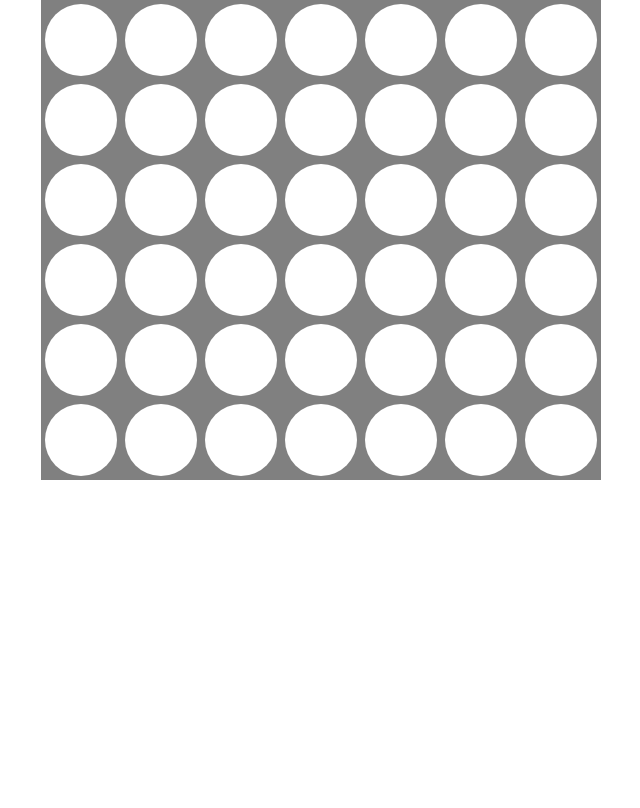
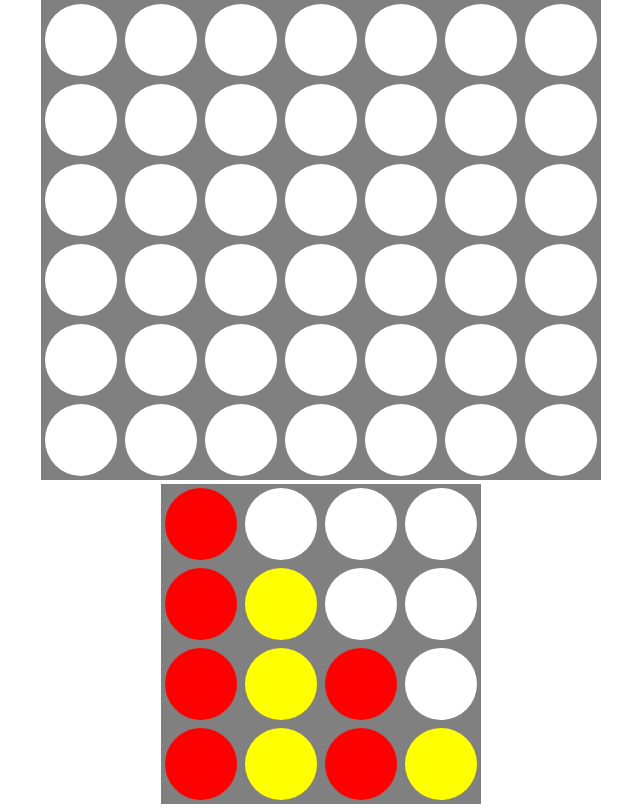
Before and after one commit to game-ai-platform-team/connect-four-board, a React (Create React App) app in the folder app/: page / in a window 1280 px wide. Shown: the whole page, without its empty margins (319-959 px from the left). Built offline with nearby package versions, Linux system fonts and the light colour scheme.

Commit message:
feat: Moves can be given as a matrix

```diff
--- a/app/src/App.tsx
+++ b/app/src/App.tsx
@@ -1,11 +1,12 @@
 import "./App.css";
 import CFourUIPlayable from "./package/CFourUIPlayable";
+import CFourUI from "./package/CFourUI";
 
 function App() {
-    const gameMoves: number[] = []
+    const gameMoves: number[] = [];
 
     function playMove(move: number) {
-        gameMoves.push(move)
+        gameMoves.push(move);
         console.log(move);
     }
 
@@ -17,6 +18,17 @@ function App() {
                 gameMoves={gameMoves}
                 playMove={playMove}
             />
+
+            <CFourUI
+                rows={4}
+                columns={4}
+                moves={[
+                    [1, 1, 1, 1],
+                    [0, 2, 2, 2],
+                    [0, 0, 1, 1],
+                    [0, 0, 0, 2],
+                ]}
+            />
         </div>
     );
 }
--- a/app/src/package/CFourUI.tsx
+++ b/app/src/package/CFourUI.tsx
@@ -1,7 +1,7 @@
 export interface CFourUIProps {
     rows: number;
     columns: number;
-    moves?: number[];
+    moves?: number[] | number[][];
     move_index?: number;
     circle_radius?: number;
     circle_margin?: number;
@@ -42,15 +42,15 @@ const CFourUI = ({
     const style = { backgroundColor: background_color };
     const moveIndex = move_index;
 
-    const createBoardFromMoves = () => {
+    const createBoardFromMoves = (boardMoves: number[]) => {
         const board: number[][] = [];
 
         for (let i = 0; i <= columns; i++) {
             board.push(new Array(rows).fill(0));
         }
 
-        if (moves) {
-            moves.forEach((move, index) => {
+        if (boardMoves) {
+            boardMoves.forEach((move, index) => {
                 if (index >= moveIndex && moveIndex >= 0) {
                     return;
                 }
@@ -102,9 +102,7 @@ const CFourUI = ({
         return circleElement;
     };
 
-    const board = createBoardFromMoves();
-
-    const generateCircles = () => {
+    const generateCircles = (board: number[][]) => {
         const circles: JSX.Element[] = [];
         for (let columnIndex = 0; columnIndex < columns; columnIndex++) {
             for (let rowIndex = 0; rowIndex < rows; rowIndex++) {
@@ -128,6 +126,17 @@ const CFourUI = ({
         return circles;
     };
 
+    let circleArray: JSX.Element[] = [];
+    // Check if moves is number[] or number[][]
+    if (Array.isArray(moves) && Array.isArray(moves[0])) {
+        circleArray = generateCircles(moves as number[][]);
+    } else {
+        const boardFromMoves: number[][] = createBoardFromMoves(
+            moves as number[],
+        );
+        circleArray = generateCircles(boardFromMoves);
+    }
+
     return (
         <div id="cfour-board">
             <svg
@@ -136,7 +145,7 @@ const CFourUI = ({
                 xmlns="http://www.w3.org/2000/svg"
                 style={style}
             >
-                {generateCircles()}
+                {circleArray}
             </svg>
         </div>
     );
--- a/app/src/package/CFourUIPlayable.tsx
+++ b/app/src/package/CFourUIPlayable.tsx
@@ -2,7 +2,7 @@ import { useState } from "react";
 import CFourUI, { CFourUIProps } from "./CFourUI.tsx";
 
 interface CFourUIPlayableProps {
-    gameMoves: number[];
+    gameMoves: number[] | number[][];
     playMove: (move: number) => void;
     active?: boolean;
 }
@@ -21,14 +21,29 @@ const CFourUIPlayable = ({
     active = true,
     gameMoves,
     playMove,
-}: CFourUIProps & CFourUIPlayableProps ) => {
+}: CFourUIProps & CFourUIPlayableProps) => {
     const [currentPlayer, setCurrentPlayer] = useState(1);
 
     const handleColumnClick = (_: number, clickedColumn: number) => {
-        const moveCount = gameMoves.filter(
-            (move) => move === clickedColumn,
-        ).length;
-        if (moveCount < rows && active) {
+        let moveCount: number = 0;
+        let canPlace: boolean = true;
+
+        if (Array.isArray(gameMoves) && Array.isArray(gameMoves[0])) {
+            const gameMatrix = gameMoves as number[][];
+            if (gameMatrix[clickedColumn].lastIndexOf(0) === -1) {
+                canPlace = false;
+            }
+        } else {
+            moveCount = gameMoves.filter(
+                (move) => move === clickedColumn,
+            ).length;
+
+            if (moveCount >= rows) {
+                canPlace = false;
+                console.log(moveCount)
+            }
+        }
+        if (canPlace && active) {
             setCurrentPlayer(currentPlayer === 1 ? 2 : 1);
             playMove(clickedColumn);
         }
--- a/app/src/package/package.json
+++ b/app/src/package/package.json
@@ -1,6 +1,6 @@
 {
   "name": "connect-four-board",
-  "version": "0.1.9",
+  "version": "0.2.0",
   "description": "Connect four board",
   "main": "index.js",
   "types": "dist/index.d.ts",
```
Also changed, not shown: app/src/package/README.md, 2 other files (tests, documents, lock files or other folders).
